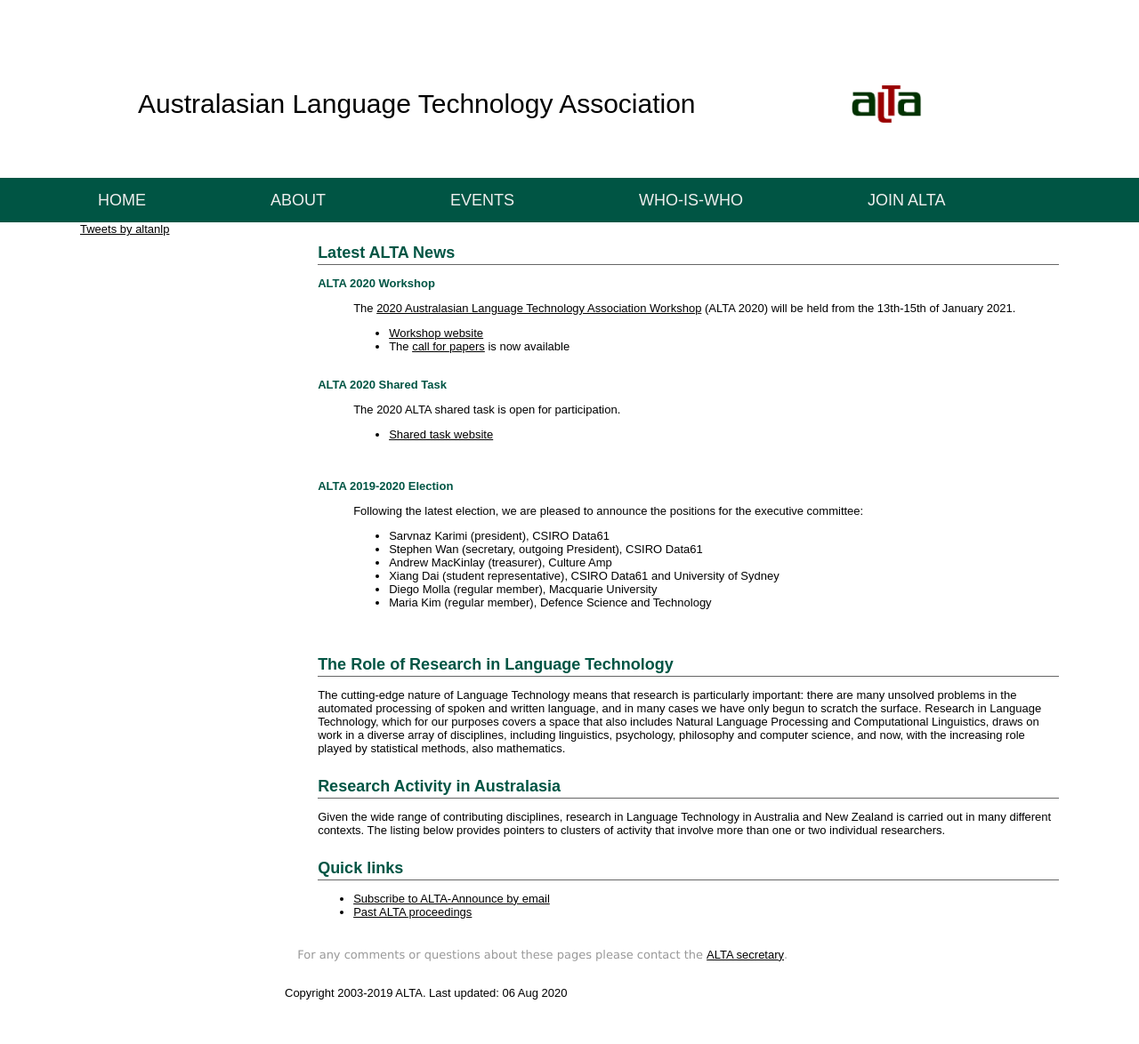
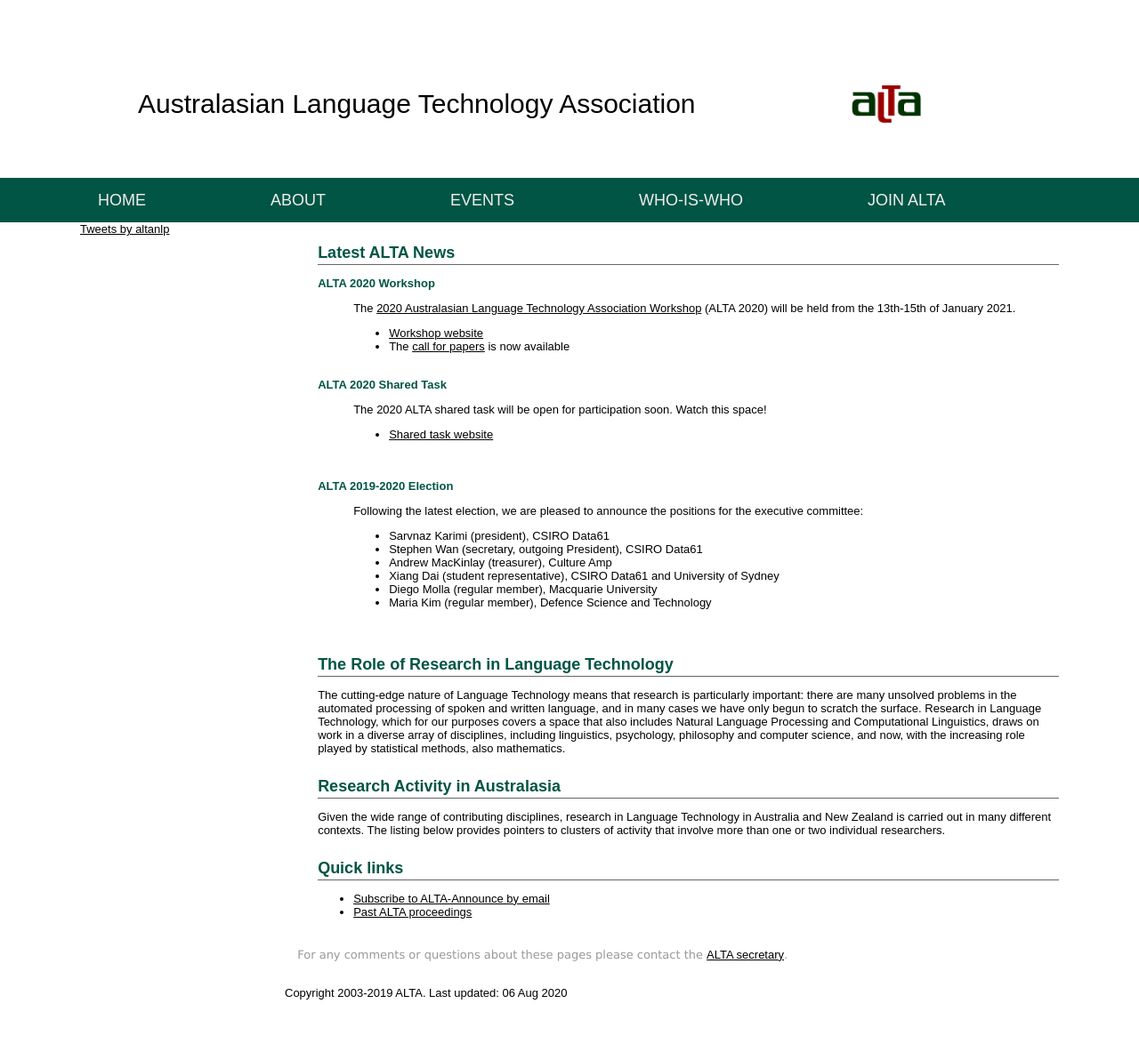
Before and after one commit to altaexec/alta-website, a Jekyll site: the page built from index.html, in a window 1280 px wide. Shown: the whole page at 89% size. Built offline with Jekyll 4.4.1, drawn with Linux system fonts in a browser that asks for light colours; comment, search, counter and statistics services are not loaded.

Commit message:
Update index.html

```diff
--- a/index.html
+++ b/index.html
@@ -22,7 +22,7 @@
 
     <dt> <strong>ALTA 2020 Shared Task</strong> </dt>
     <dd>
-        <p> The 2020 ALTA shared task is open for participation.</p>
+        <p> The 2020 ALTA shared task will be open for participation soon. Watch this space!</p>
         <ul>
             <li><a href="http://www.alta.asn.au/events/sharedtask2020/">Shared task website</a></li>
         </ul>
```
